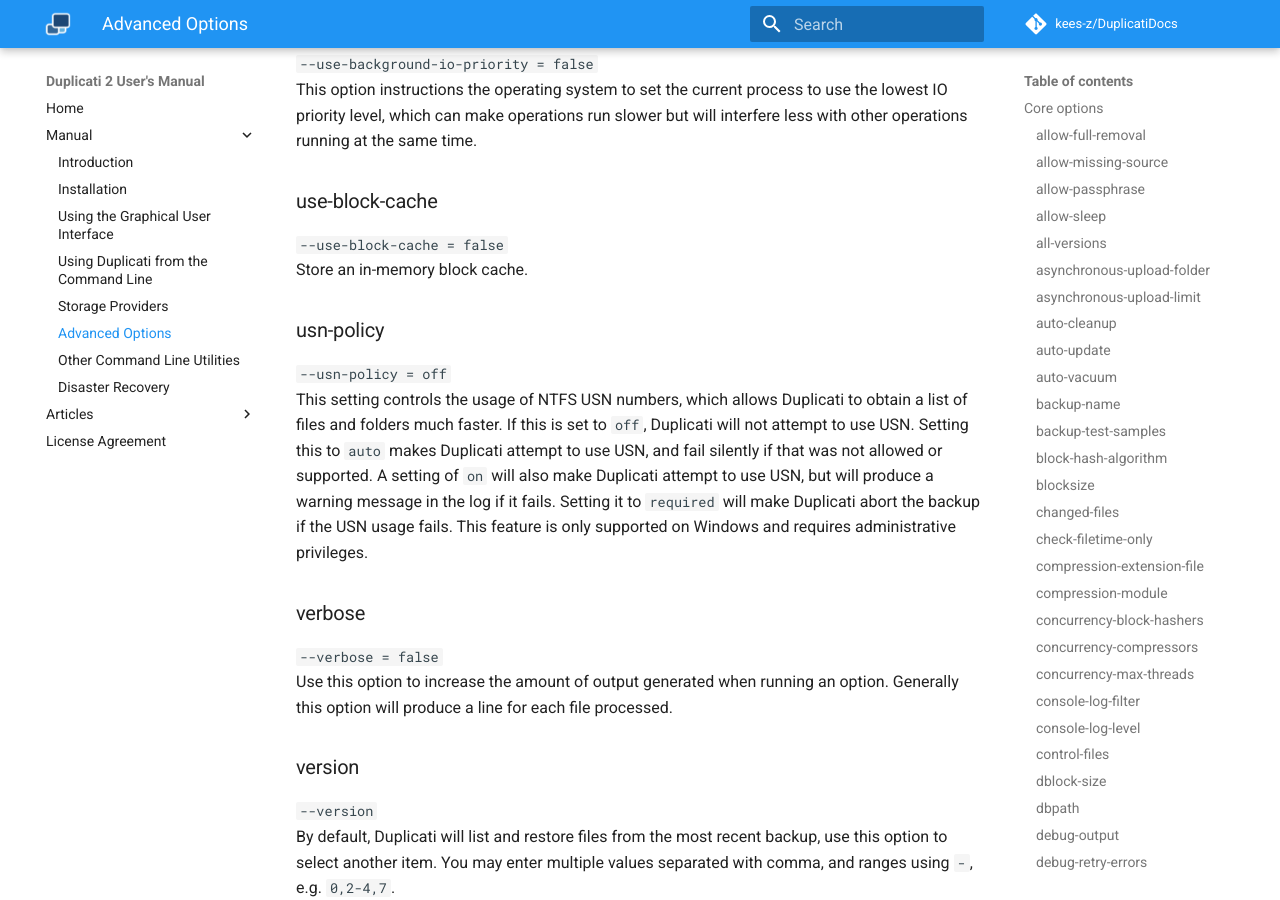
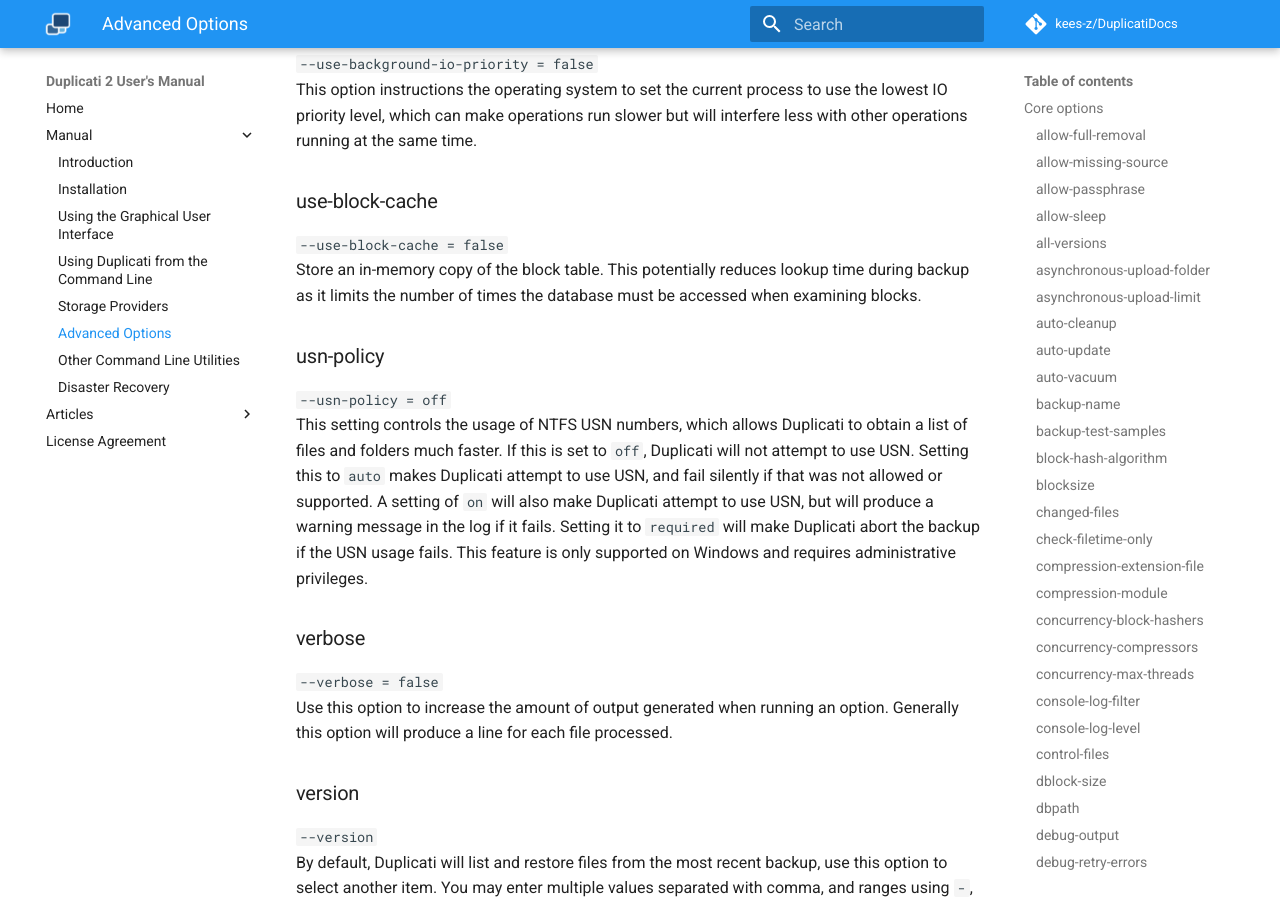
Before and after one commit to kees-z/DuplicatiDocs, an MkDocs documentation site: the page built from docs/06-advanced-options.md, in a window 1280 px wide and 900 px high, scrolled down 18692 px. Built offline with MkDocs 1.6.1 and Material for MkDocs 9.7.7, drawn with Linux system fonts in a browser that asks for light colours; comment, search, counter and statistics services are not loaded; old or Windows-style settings are respelled for this version of MkDocs.

Commit message:
elaborated on block cache parameter

```diff
--- a/docs/06-advanced-options.md
+++ b/docs/06-advanced-options.md
@@ -447,7 +447,7 @@ This option instructions the operating system to set the current process to use
 
 ### use-block-cache
 `--use-block-cache = false`
-Store an in-memory block cache.
+Store an in-memory copy of the block table. This potentially reduces lookup time during backup as it limits the number of times the database must be accessed when examining blocks.
 
 ### usn-policy
 `--usn-policy = off`
```
